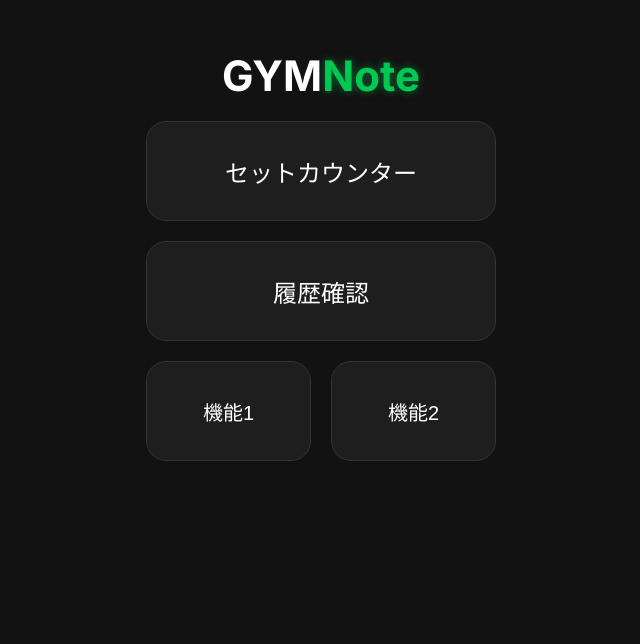
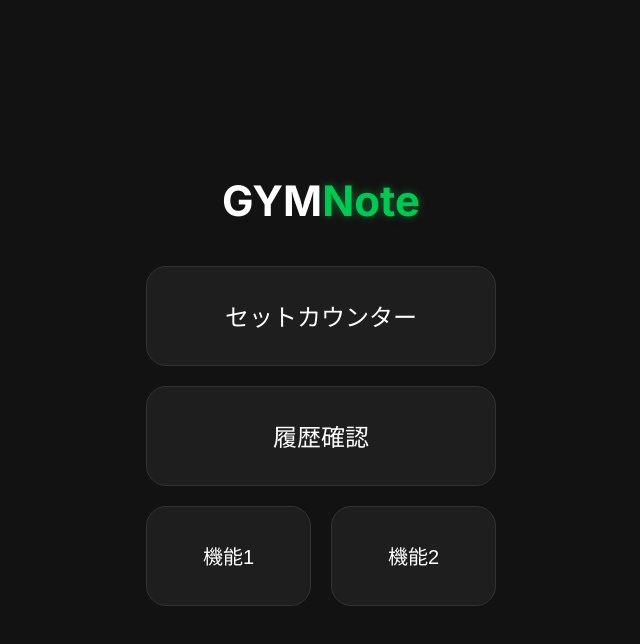
Before and after one commit to kd1359621-code/GYMNote, a plain HTML site: page index.html in a window 1280 px wide. Shown: the whole page, without its empty margins (319-959 px from the left). Drawn offline with Linux system fonts and the light colour scheme.

Commit message:
tyousei4

```diff
--- a/style.css
+++ b/style.css
@@ -472,8 +472,8 @@ select {
   font-size: 42px !important;
   font-weight: 700;
   text-align: center;
-  margin-top: 30px;
-  margin-bottom: 0;
+  margin-top: auto;
+  margin-bottom: 20px;
 }
 
 .gym {
```
